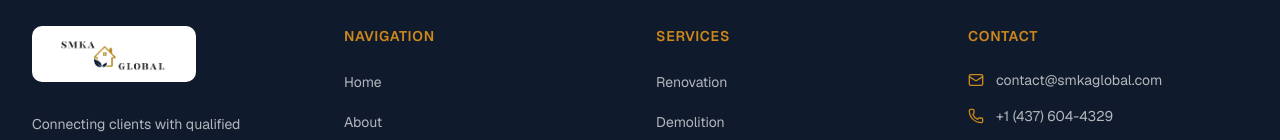
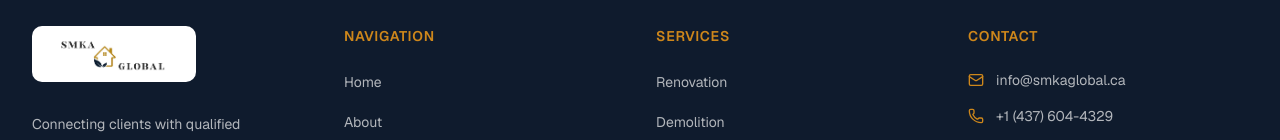
Before and after one commit to Cansugc/smka-global-website, a Next.js app: page /contact in a window 1280 px wide. Shown: the part 2089-2229 px from the top of the page. Built offline with nearby package versions, Linux system fonts and the light colour scheme.

Commit message:
fix: update contact email to info@smkaglobal.ca
Co-authored-by: Cansugc <134551069+Cansugc@users.noreply.github.com>

```diff
--- a/app/contact/page.tsx
+++ b/app/contact/page.tsx
@@ -12,7 +12,7 @@ const contactInfo = [
   {
     icon: Mail,
     title: "Email",
-    value: "contact@smkaglobal.com",
+    value: "info@smkaglobal.ca",
     description: "We reply within 24 hours",
   },
   {
--- a/components/footer.tsx
+++ b/components/footer.tsx
@@ -96,7 +96,7 @@ export function Footer() {
             <ul className="mt-6 space-y-4">
               <li className="flex items-center gap-3 text-sm text-accent-foreground/70">
                 <Mail className="h-4 w-4 text-primary" />
-                contact@smkaglobal.com
+                info@smkaglobal.ca
               </li>
               <li className="flex items-center gap-3 text-sm text-accent-foreground/70">
                 <Phone className="h-4 w-4 text-primary" />
```
